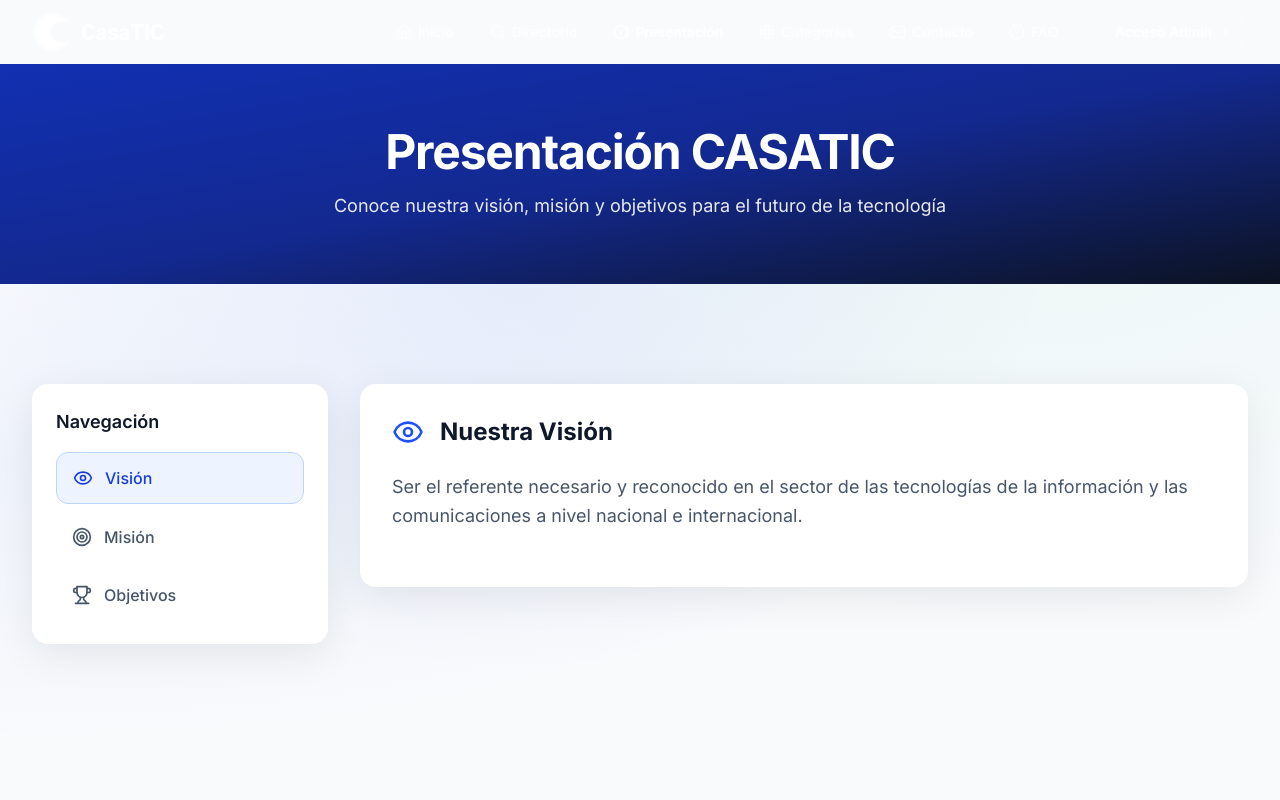
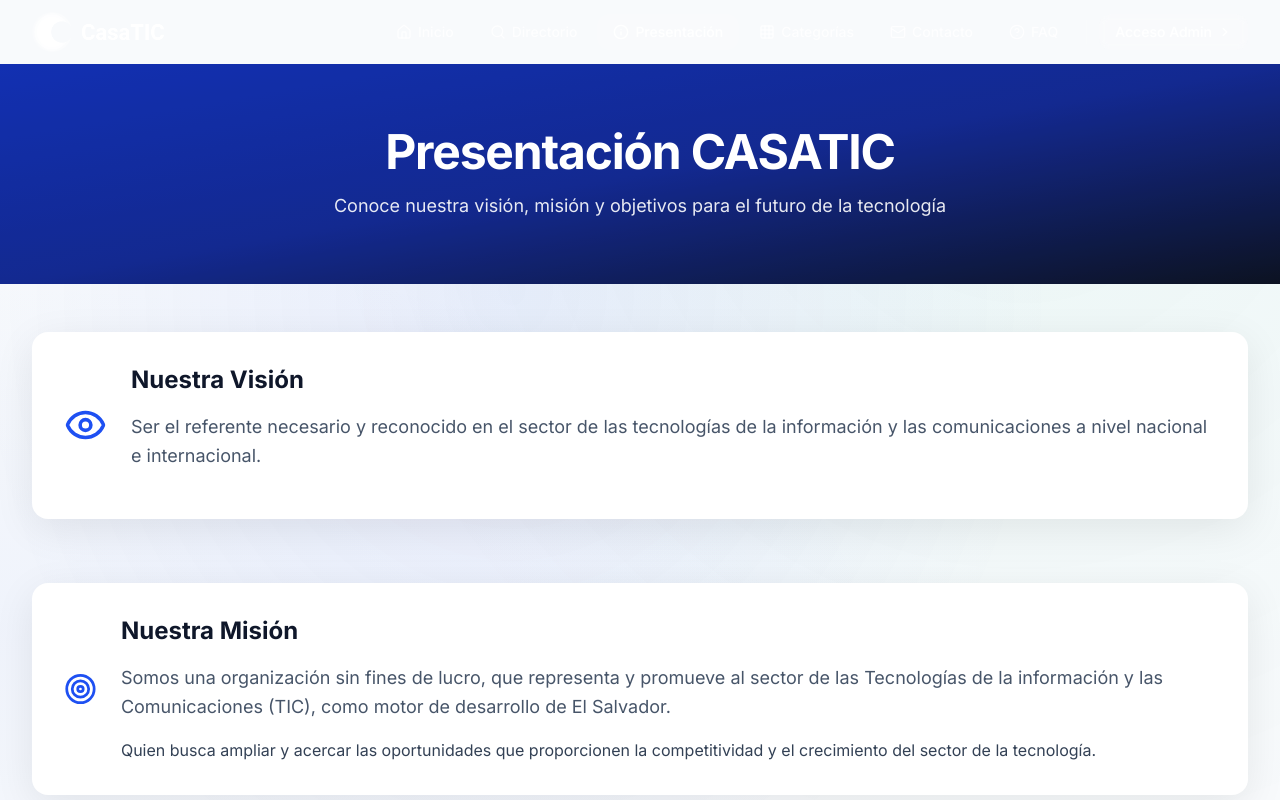
Before and after one commit to CASATIC2026/Directorio-Interactivo-de-CASATIC-2026---Frontend, a React (Vite) app: page /presentacion in a window 1280 px wide. Shown: the top 800 px of the page. Built offline with nearby package versions, Linux system fonts and the light colour scheme.

Commit message:
cambios en presentacion

```diff
--- a/src/components/Layout/PublicLayout.jsx
+++ b/src/components/Layout/PublicLayout.jsx
@@ -134,7 +134,7 @@
                   <img src={reverseLogo} alt="CASATIC" className="h-full w-auto object-contain" />
                 </div>
                 <div>
-
+                  <p className="font-bold text-white">CASATIC</p>
                   <p className="text-xs text-surface-500">Directorio Interactivo 2026</p>
                 </div>
               </div>
--- a/src/pages/public/PresentacionPage.jsx
+++ b/src/pages/public/PresentacionPage.jsx
@@ -1,131 +1,87 @@
-import { useState } from 'react';
-import { Eye, Target, Trophy, Menu, X } from 'lucide-react';
+import { Eye, Target, Trophy } from 'lucide-react';
 
 export default function PresentacionPage() {
-  const [activeSection, setActiveSection] = useState('vision');
-  const [menuOpen, setMenuOpen] = useState(false);
-
   const sections = [
-    { id: 'vision', label: 'Visión', icon: Eye },
-    { id: 'mision', label: 'Misión', icon: Target },
-    { id: 'objetivos', label: 'Objetivos', icon: Trophy },
-  ];
-
-  const content = {
-    vision: {
+    {
+      id: 'vision',
       title: 'Nuestra Visión',
-       description: 'Ser el referente necesario y reconocido en el sector de las tecnologías de la información y las comunicaciones a nivel nacional e internacional.',
-
+      icon: Eye,
+      description:
+        'Ser el referente necesario y reconocido en el sector de las tecnologías de la información y las comunicaciones a nivel nacional e internacional.',
     },
-    mision: {
+    {
+      id: 'mision',
       title: 'Nuestra Misión',
-          description: 'Somos una organización sin fines de lucro, que representa y promueve al sector de las Tecnologías de la información y las Comunicaciones (TIC), como motor de desarrollo de El Salvador.',
-      details: 'Quien busca ampliar y acercar las oportunidades que proporcionen la competitividad y el crecimiento del sector de la tecnología.'
+      icon: Target,
+      description:
+        'Somos una organización sin fines de lucro, que representa y promueve al sector de las Tecnologías de la información y las Comunicaciones (TIC), como motor de desarrollo de El Salvador.',
+      details:
+        'Quien busca ampliar y acercar las oportunidades que proporcionen la competitividad y el crecimiento del sector de la tecnología.',
     },
-    objetivos: {
+    {
+      id: 'objetivos',
       title: 'Nuestros Objetivos',
-      description: 'Fomentar la excelencia profesional, promover la innovación tecnológica y fortalecer los lazos entre nuestros miembros.',
+      icon: Trophy,
+      description:
+        'Fomentar la excelencia profesional, promover la innovación tecnológica y fortalecer los lazos entre nuestros miembros.',
       details: [
         'Desarrollar programas de formación continua para nuestros socios',
         'Facilitar el networking y la colaboración entre empresas tecnológicas',
         'Promover la adopción de tecnologías emergentes en el mercado local',
-        'Contribuir al desarrollo económico a través de la innovación tecnológica'
-      ]
-    }
-  };
-
-  const activeContent = content[activeSection];
+        'Contribuir al desarrollo económico a través de la innovación tecnológica',
+      ],
+    },
+  ];
 
   return (
     <div className="bg-mesh min-h-screen">
       {/* Header */}
       <div className="bg-gradient-to-br from-casatic-700 via-casatic-800 to-surface-900 text-white py-16 relative overflow-hidden">
-        <div className="absolute inset-0 bg-black/20"></div>
+        <div className="absolute inset-0 bg-black/20" />
         <div className="relative max-w-7xl mx-auto px-4 sm:px-6 lg:px-8 text-center">
           <h1 className="text-4xl md:text-5xl font-bold tracking-tight mb-4 animate-fade-in-up">
             Presentación CASATIC
           </h1>
-          <p className="text-lg text-white/90 max-w-2xl mx-auto animate-fade-in-up" style={{ animationDelay: '0.1s' }}>
+          <p
+            className="text-lg text-white/90 max-w-2xl mx-auto animate-fade-in-up"
+            style={{ animationDelay: '0.1s' }}
+          >
             Conoce nuestra visión, misión y objetivos para el futuro de la tecnología
           </p>
         </div>
       </div>
-        <br />
-        <br />
-      <div className="max-w-7xl mx-auto px-4 sm:px-6 lg:px-8 py-12">
-        {/* Mobile Menu Toggle */}
-        <div className="md:hidden mb-6">
-          <button
-            onClick={() => setMenuOpen(!menuOpen)}
-            className="btn-secondary flex items-center gap-2"
-          >
-            <Menu size={20} />
-            Menú
-          </button>
-        </div>
 
-        <div className="flex flex-col md:flex-row gap-8">
-          {/* Menu */}
-          <div className={`md:w-1/4 ${menuOpen ? 'block' : 'hidden'} md:block`}>
-            <div className="bg-white rounded-2xl shadow-elevated p-6 sticky top-6">
-              <h2 className="text-lg font-semibold text-surface-900 mb-4">Navegación</h2>
-              <nav className="space-y-2">
-                {sections.map((section) => {
-                  const Icon = section.icon;
-                  return (
-                    <button
-                      key={section.id}
-                      onClick={() => {
-                        setActiveSection(section.id);
-                        setMenuOpen(false);
-                      }}
-                      className={`w-full flex items-center gap-3 px-4 py-3 rounded-xl text-left transition-all ${
-                        activeSection === section.id
-                          ? 'bg-casatic-50 text-casatic-700 border border-casatic-200'
-                          : 'text-surface-600 hover:bg-surface-50 hover:text-surface-900'
-                      }`}
-                    >
-                      <Icon size={20} />
-                      <span className="font-medium">{section.label}</span>
-                    </button>
-                  );
-                })}
-              </nav>
+      <div className="max-w-7xl mx-auto px-4 sm:px-6 lg:px-8 py-12 space-y-16">
+        {sections.map((sec) => {
+          const Icon = sec.icon;
+          return (
+            <div
+              key={sec.id}
+              className="bg-white rounded-2xl shadow-elevated p-8 flex flex-col md:flex-row items-center gap-6"
+            >
+              <Icon size={48} className="text-casatic-600" />
+              <div>
+                <h2 className="text-2xl font-bold text-surface-900 mb-4">
+                  {sec.title}
+                </h2>
+                <p className="text-lg text-surface-600 mb-4 leading-relaxed">
+                  {sec.description}
+                </p>
+                {Array.isArray(sec.details) ? (
+                  <ul className="list-disc pl-5 space-y-2 text-surface-700">
+                    {sec.details.map((d, i) => (
+                      <li key={i}>{d}</li>
+                    ))}
+                  </ul>
+                ) : sec.details ? (
+                  <p className="text-surface-700 leading-relaxed">
+                    {sec.details}
+                  </p>
+                ) : null}
+              </div>
             </div>
-          </div>
-
-          {/* Content */}
-          <div className="md:w-3/4">
-            <div className="bg-white rounded-2xl shadow-elevated p-8">
-              <div className="flex items-center gap-4 mb-6">
-                {(() => {
-                  const ActiveIcon = sections.find(s => s.id === activeSection).icon;
-                  return <ActiveIcon size={32} className="text-casatic-600" />;
-                })()}
-                <h2 className="text-2xl font-bold text-surface-900">{activeContent.title}</h2>
-              </div>
-
-              <p className="text-lg text-surface-600 mb-6 leading-relaxed">
-                {activeContent.description}
-              </p>
-
-              {activeSection === 'objetivos' ? (
-                <ul className="space-y-4">
-                  {activeContent.details.map((objective, index) => (
-                    <li key={index} className="flex items-start gap-3">
-                      <div className="w-2 h-2 bg-casatic-500 rounded-full mt-2 flex-shrink-0"></div>
-                      <p className="text-surface-700">{objective}</p>
-                    </li>
-                  ))}
-                </ul>
-              ) : (
-                <p className="text-surface-700 leading-relaxed">
-                  {activeContent.details}
-                </p>
-              )}
-            </div>
-          </div>
-        </div>
+          );
+        })}
       </div>
     </div>
   );
```
